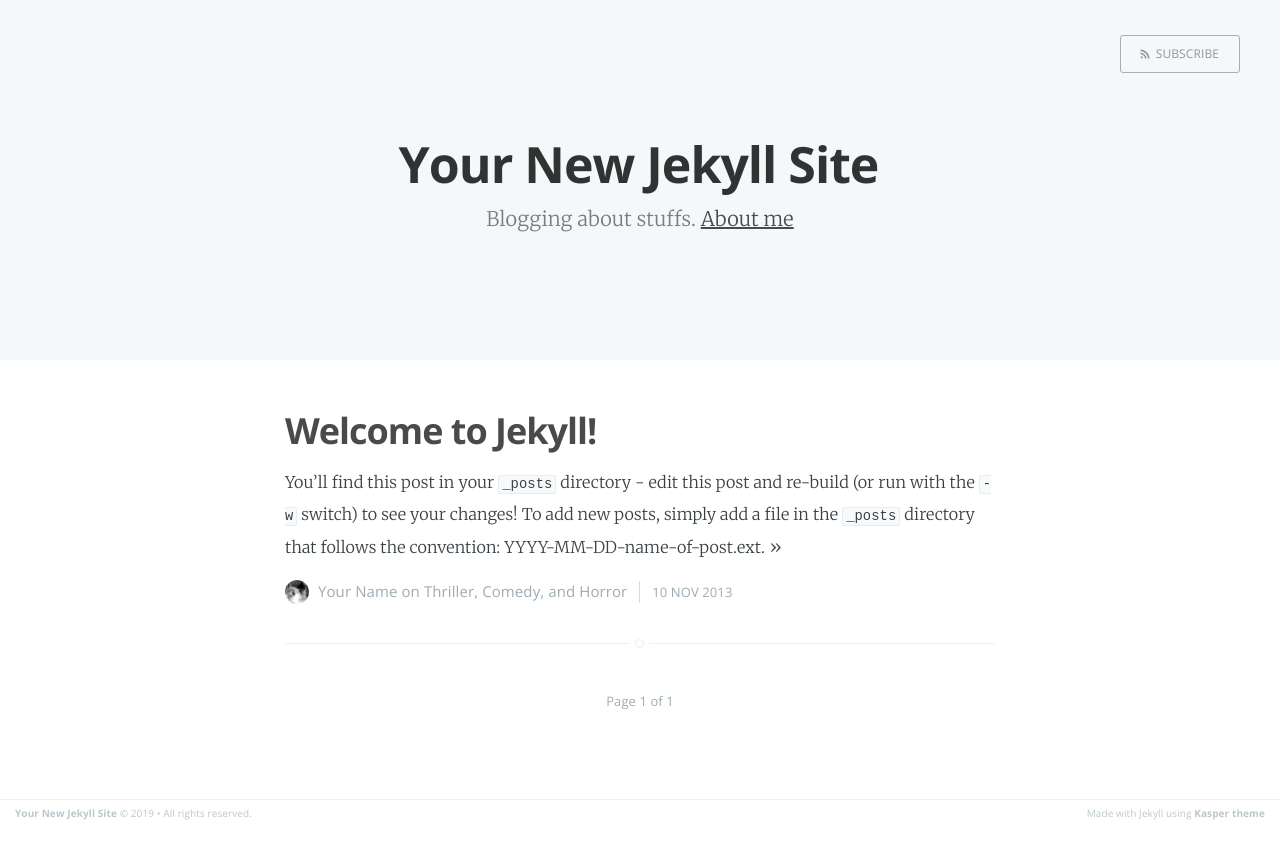
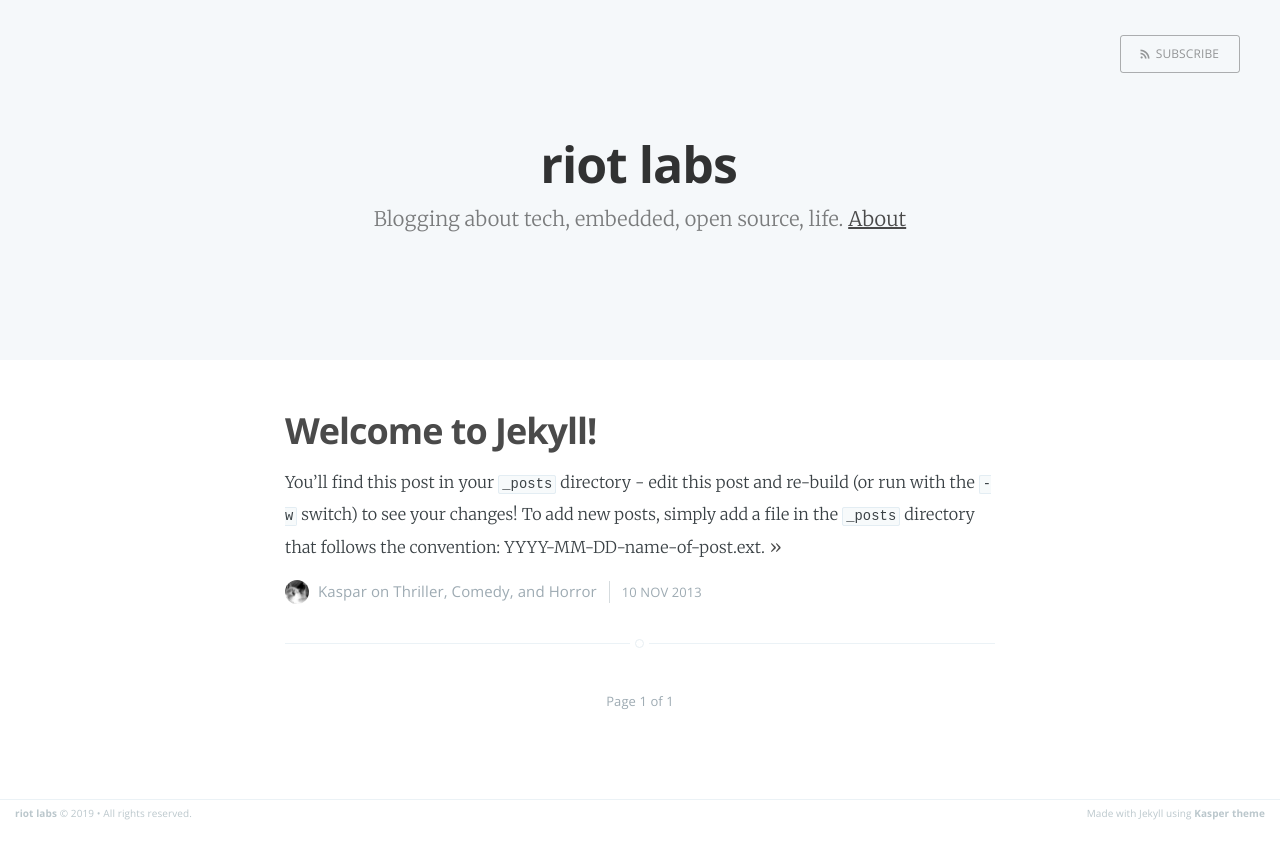
Before and after one commit to kaspar030/kaspar030.github.io, a Jekyll site: the page built from index.html, in a window 1280 px wide. Shown: the top 859 px of the page. Built offline with Jekyll 4.4.1, drawn with Linux system fonts in a browser that asks for light colours; the list of posts is cut into pages by our own code.

Commit message:
some theme updates

```diff
--- a/_config.yml
+++ b/_config.yml
@@ -1,6 +1,6 @@
-name: Your New Jekyll Site
-description: Blogging about stuffs
-meta_description: "Your New Jekyll Site, Blogging about stuffs"
+name: riot labs
+description: Blogging about tech, embedded, open source, life
+meta_description: "meta description"
 
 markdown: kramdown
 highlighter: pygments
@@ -12,5 +12,5 @@ google_analytics: 'UA-XXXXXXXX-X'
 plugins: [jekyll-paginate]
 
 # Details for the RSS feed generator
-url:            'blog url'
+url:            'https://blog.riot-labs.de'
 author:         'Your Name'
--- a/_posts/2013-11-10-welcome-to-jekyll.markdown
+++ b/_posts/2013-11-10-welcome-to-jekyll.markdown
@@ -3,6 +3,7 @@ layout: post
 title:  "Welcome to Jekyll!"
 date:   2013-11-10 10:18:00
 categories: Thriller Comedy Horror
+author: Kaspar
 ---
 
 You'll find this post in your `_posts` directory - edit this post and re-build (or run with the `-w` switch) to see your changes!
--- a/index.html
+++ b/index.html
@@ -19,7 +19,7 @@ about: 'about.html'
             <h1 class="page-title">{{ site.name }}</h1>
             <h2 class="page-description">
                 {% if site.description %} {{ site.description }}. {% endif %}
-                {% if page.about %} <a href='{{ site.baseurl }}{{ page.about }}'> About me </a> {% endif %}
+                {% if page.about %} <a href='{{ site.baseurl }}{{ page.about }}'> About </a> {% endif %}
             </h2>
         </div>
     </div>
@@ -44,9 +44,9 @@ about: 'about.html'
             {{ post.excerpt }} <a class="read-more" href="{{ post.url }}">&raquo;</a>
         </section>
         <footer class="post-meta">
-            {% if site.author %}
-                <img class="author-thumb" src="/assets/images/profile.png" alt="Author's profile picture" nopin="nopin" />
-                {{ site.author }}
+            {% if post.author %}
+            <img class="author-thumb" src="/assets/images/profile-{{ post.author }}.png" alt="{{ post.author }}'s profile picture" nopin="nopin" />
+                {{ post.author }}
             {% endif %}
             {% if post.categories.size > 0 %}
                 {{ post.categories | array_to_sentence_string | prepend: 'on ' }}
```
Also changed, not shown: assets/images/profile-Hauke.png (added), assets/images/profile-Kaspar.png (added).
